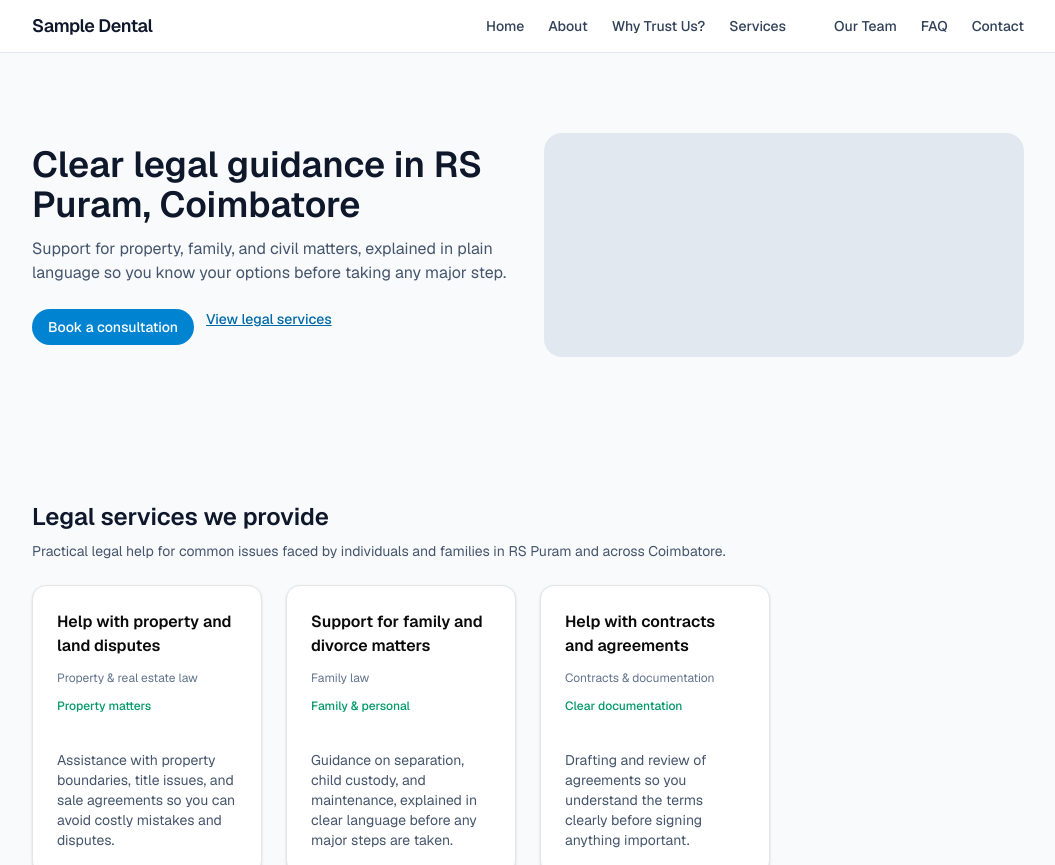
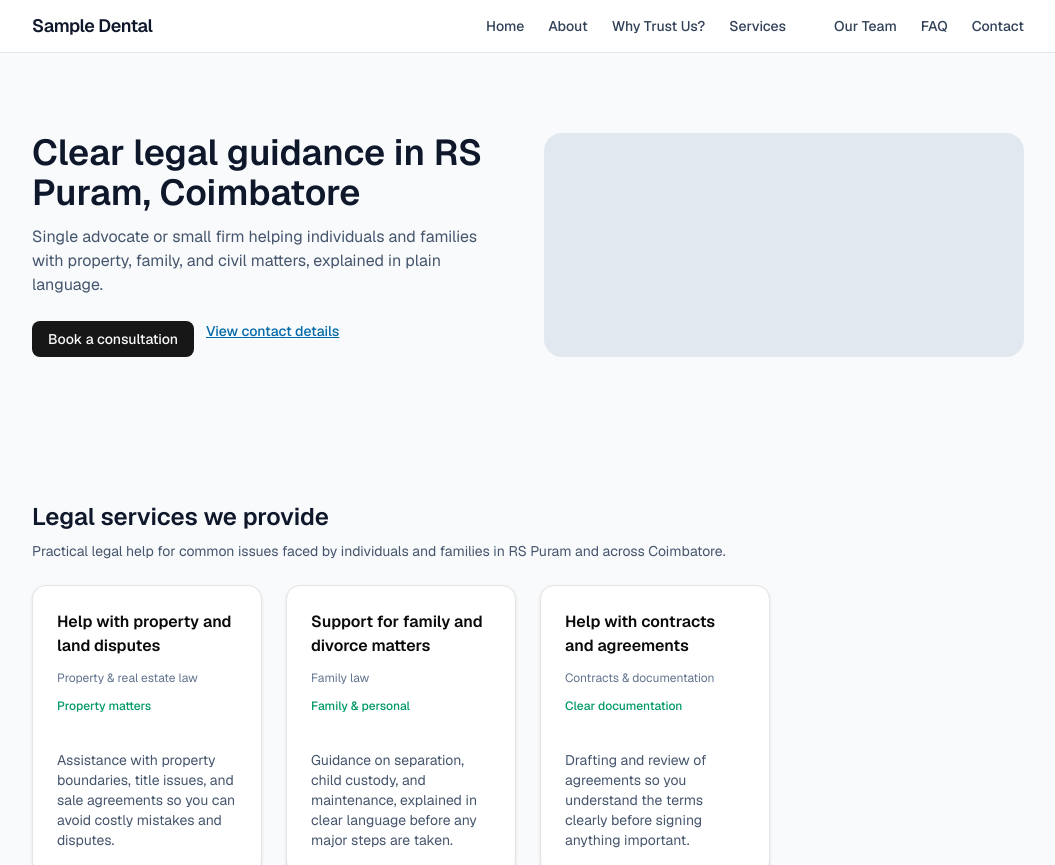
Before and after one commit to fooorrrceee/rr-dental-flip, a Next.js app in the folder landing-course/: page /advocate in a window 1280 px wide. Shown: the top 865 px of the page, without its empty margins (112-1167 px from the left). Built offline with nearby package versions, Linux system fonts and the light colour scheme.

Commit message:
add advocate hero section rendered from components/AdvocateHero.tsx

```diff
--- a/landing-course/app/advocate/advocate-config.ts
+++ b/landing-course/app/advocate/advocate-config.ts
@@ -52,3 +52,10 @@ export const advocateServices: Service[] = [
     priority: "additional",
   },
 ];
+
+export const advocateHero = {
+  heading: "Clear legal guidance in RS Puram, Coimbatore",
+  subheading:
+    "Single advocate or small firm helping individuals and families with property, family, and civil matters, explained in plain language.",
+  primaryCta: "Book a consultation",
+};
--- a/landing-course/app/advocate/page.tsx
+++ b/landing-course/app/advocate/page.tsx
@@ -2,6 +2,7 @@ import { Header } from "../components/Header";
 import { ContactFooter } from "../components/ContactFooter";
 import { ServicesSection } from "../components/ServicesSection";
 import { advocateServices } from "./advocate-config";
+import { AdvocateHero } from "../components/AdvocateHero";
 
 export default function AdvocatePage() {
   return (
@@ -9,45 +10,7 @@ export default function AdvocatePage() {
       <Header />
       <main>
         {/* Simple hero for now */}
-        <section
-          id="advocate-hero"
-          className="bg-slate-50 py-16 sm:py-20 scroll-mt-16"
-          aria-labelledby="advocate-hero-heading"
-        >
-          <div className="mx-auto max-w-5xl px-4 grid gap-8 md:grid-cols-2 items-center">
-            <div>
-              <h1
-                id="advocate-hero-heading"
-                className="text-3xl sm:text-4xl font-semibold text-slate-900"
-              >
-                Clear legal guidance in RS Puram, Coimbatore
-              </h1>
-              <p className="mt-3 text-sm sm:text-base text-slate-600">
-                Support for property, family, and civil matters, explained in plain
-                language so you know your options before taking any major step.
-              </p>
-              <div className="mt-6 flex flex-wrap gap-3">
-                <a
-                  href="#advocate-contact"
-                  className="inline-flex items-center justify-center rounded-full bg-sky-600 px-4 py-2 text-sm font-medium text-white hover:bg-sky-700"
-                >
-                  Book a consultation
-                </a>
-                <a
-                  href="#advocate-services"
-                  className="text-sm font-medium text-sky-700 underline"
-                >
-                  View legal services
-                </a>
-              </div>
-            </div>
-
-            {/* Placeholder for future advocate image */}
-            <div className="hidden md:block">
-              <div className="h-56 rounded-2xl bg-slate-200" />
-            </div>
-          </div>
-        </section>
+        <AdvocateHero />
 
         {/* Services, reusing the same component */}
         <ServicesSection
--- /dev/null
+++ b/landing-course/app/components/AdvocateHero.tsx
@@ -0,0 +1,43 @@
+import { Button } from "@/components/ui/button";
+import { advocateHero } from "@/app/advocate/advocate-config";
+
+export function AdvocateHero() {
+  return (
+    <section
+      id="advocate-hero"
+      className="bg-slate-50 py-16 sm:py-20 scroll-mt-16"
+      aria-labelledby="advocate-hero-heading"
+    >
+      <div className="mx-auto max-w-5xl px-4 grid gap-8 md:grid-cols-2 items-center">
+        {/* Left: text */}
+        <div>
+          <h1
+            id="advocate-hero-heading"
+            className="text-3xl sm:text-4xl font-semibold text-slate-900"
+          >
+            {advocateHero.heading}
+          </h1>
+          <p className="mt-3 text-sm sm:text-base text-slate-600">
+            {advocateHero.subheading}
+          </p>
+          <div className="mt-6 flex flex-wrap gap-3">
+            <Button>
+              {advocateHero.primaryCta}
+            </Button>
+            <a
+              href="#advocate-contact"
+              className="text-sm font-medium text-sky-700 underline"
+            >
+              View contact details
+            </a>
+          </div>
+        </div>
+
+        {/* Right: placeholder for future advocate image */}
+        <div className="hidden md:block">
+          <div className="h-56 rounded-2xl bg-slate-200" />
+        </div>
+      </div>
+    </section>
+  );
+}
```
